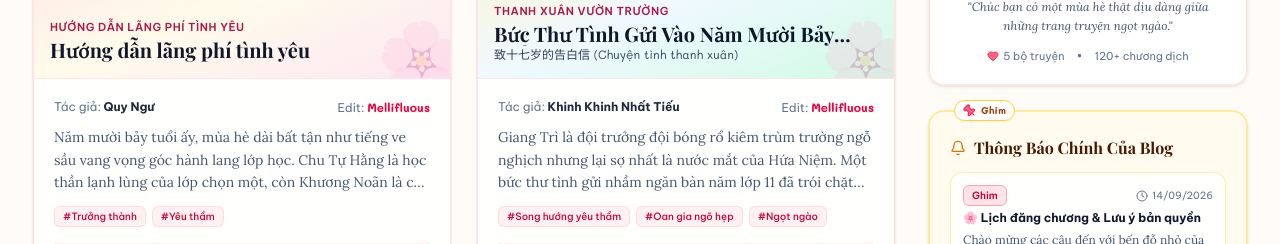
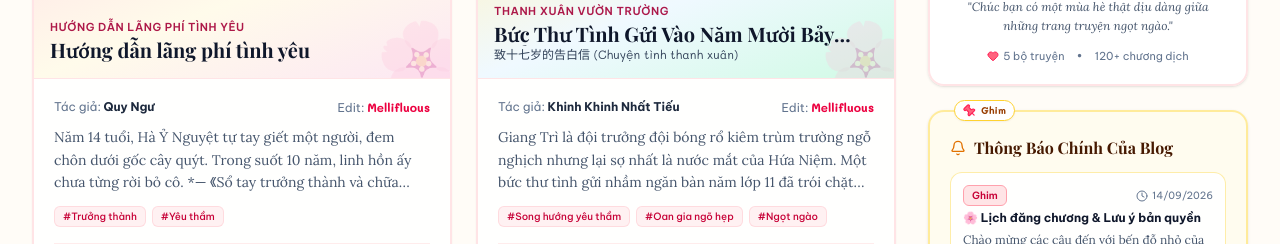
Before and after one commit to luclamly920-ops/loveyouforever, a React (Vite) app: page / in a window 1280 px wide. Shown: the part 1058-1302 px from the top of the page. Built offline with nearby package versions, Linux system fonts and the light colour scheme; a web font is replaced by a local one.

Commit message:
Update blogData.ts

```diff
--- a/src/data/blogData.ts
+++ b/src/data/blogData.ts
@@ -79,7 +79,13 @@ export const NOVELS: Novel[] = [
     category: 'Hướng dẫn lãng phí tình yêu',
     tags: ['Trưởng thành', 'Yêu thầm'],
     coverColor: 'from-rose-100 via-amber-50 to-pink-100',
-    summary: 'Năm mười bảy tuổi ấy, mùa hè dài bất tận như tiếng ve sầu vang vọng góc hành lang lớp học. Chu Tự Hằng là học thần lạnh lùng của lớp chọn một, còn Khương Noãn là cô gái bàn bên luôn lén giấu những viên kẹo dâu vào ngăn bàn anh. Một cơn gió mùa hạ thổi qua, thổi rung rinh tà áo đồng phục trắng và kết thành câu chuyện mười năm không phai.',
+    summary: `Năm 14 tuổi, Hà Ỷ Nguyệt tự tay giết một người, đem chôn dưới gốc cây quýt. Trong suốt 10 năm, linh hồn ấy chưa từng rời bỏ cô.
+
+*— 《Sổ tay trưởng thành và chữa lành của Ma nữ tâm thần》*
+
+[center-bold]Kẻ dã tâm dịu dàng nhưng lạnh máu x Tiểu thư “Ma nữ”[/center-bold]
+
+[center-bold]BẢN DỊCH ĐÃ CÓ SỰ CHO PHÉP CỦA TÁC GIẢ VỚI MỤC ĐÍCH PHI LỢI NHUẬN[/center-bold]`,
     totalChapters: 15,
     completedChapters: 15,
     rating: 4.9,
```
